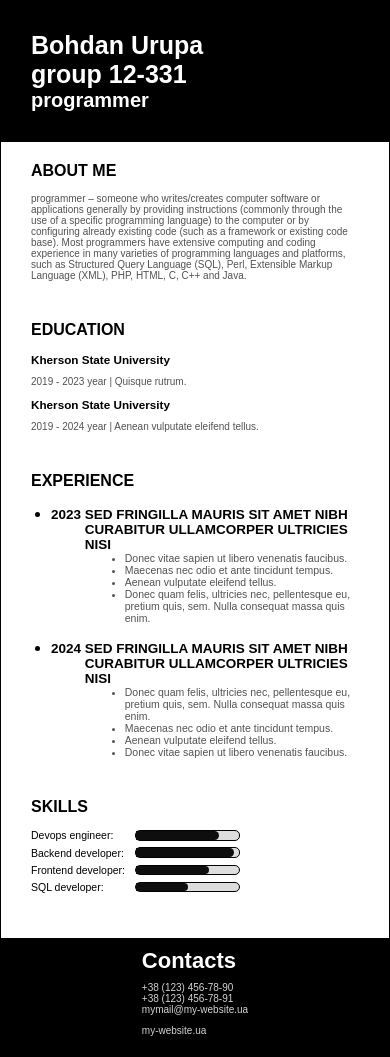
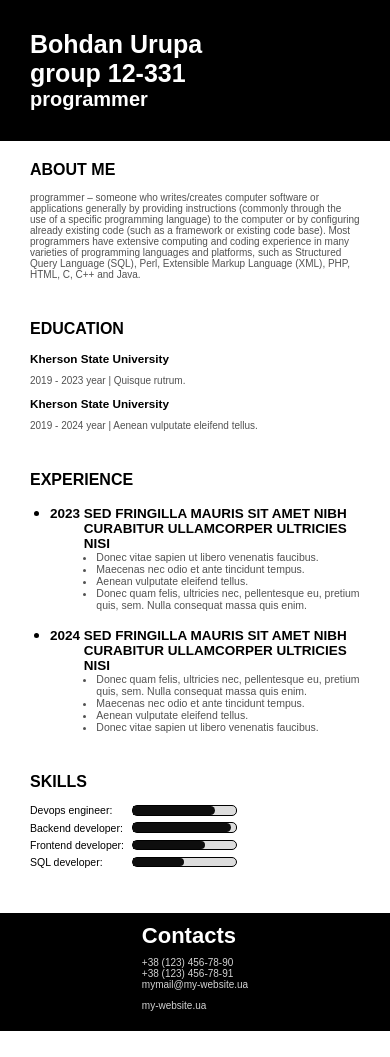
Before and after one commit to V0ch0n0k/WebProgramming, a plain HTML site: page index.html in a window 390 px wide. After the commit the page ends 1031 px from the top, so only its background shows below. Drawn offline with Linux system fonts and the light colour scheme.

Commit message:
fixed mobile version

```diff
--- a/CSS/main.css
+++ b/CSS/main.css
@@ -3,14 +3,14 @@ body {
     background-color: #ffffff;
     margin: 0px;
     padding: 0px;
-    display: flex;
-    /* max-width: fit-content; */
+    /* display: flex; */
+    max-width: fit-content;
     width: 100%;
     font-size: 16px;
     /* font-size: 100%; */
-    /* display: -webkit-box;
+    display: -webkit-box;
     display: -ms-flexbox;
-    display:flex; */
+    display:flex;
 }
 
 .container{
@@ -34,7 +34,7 @@ body {
     background-color: #000000;
     color: #ffffff;
     padding: 20px;
-    display: flex;
+    display:block;
     flex-direction: column;
 }
 
@@ -148,12 +148,12 @@ section h2{
 .experience-item-details{
     /* font-size: 16px; */
     font-size: 0.7em;
-    font-weight: normal;
+    /* font-weight: normal; */
     color: #525252;
 }
 .experience-item-details ul{
     list-style-type:disc;
-    padding-inline-start: 40px;
+    padding-inline-start: 1.2em;
 }
 
 
@@ -230,13 +230,18 @@ progress::-webkit-progress-bar {
     align-self: flex-end;
 }
 
-@media (max-width: 575px) {
+@media screen and (max-width: 575px) {
     body{
+        display: block;
         font-size: 10px;
     }
     .container{
-        /* border: 1em; */
-        max-width: 575px;
+        max-width: 900px;
+        margin: 0 auto;
+
+        width: auto;
+        border: none;
+        /* max-width: 575px; */
         min-width: auto;
         display:block;
         flex: auto;
@@ -282,6 +287,12 @@ progress::-webkit-progress-bar {
         margin-right: 0px;
     }
 
+    progress {
+
+
+        margin-left: 2vw;
+    }
+
     .contact-container{
         display: static;
         position:relative;
```
